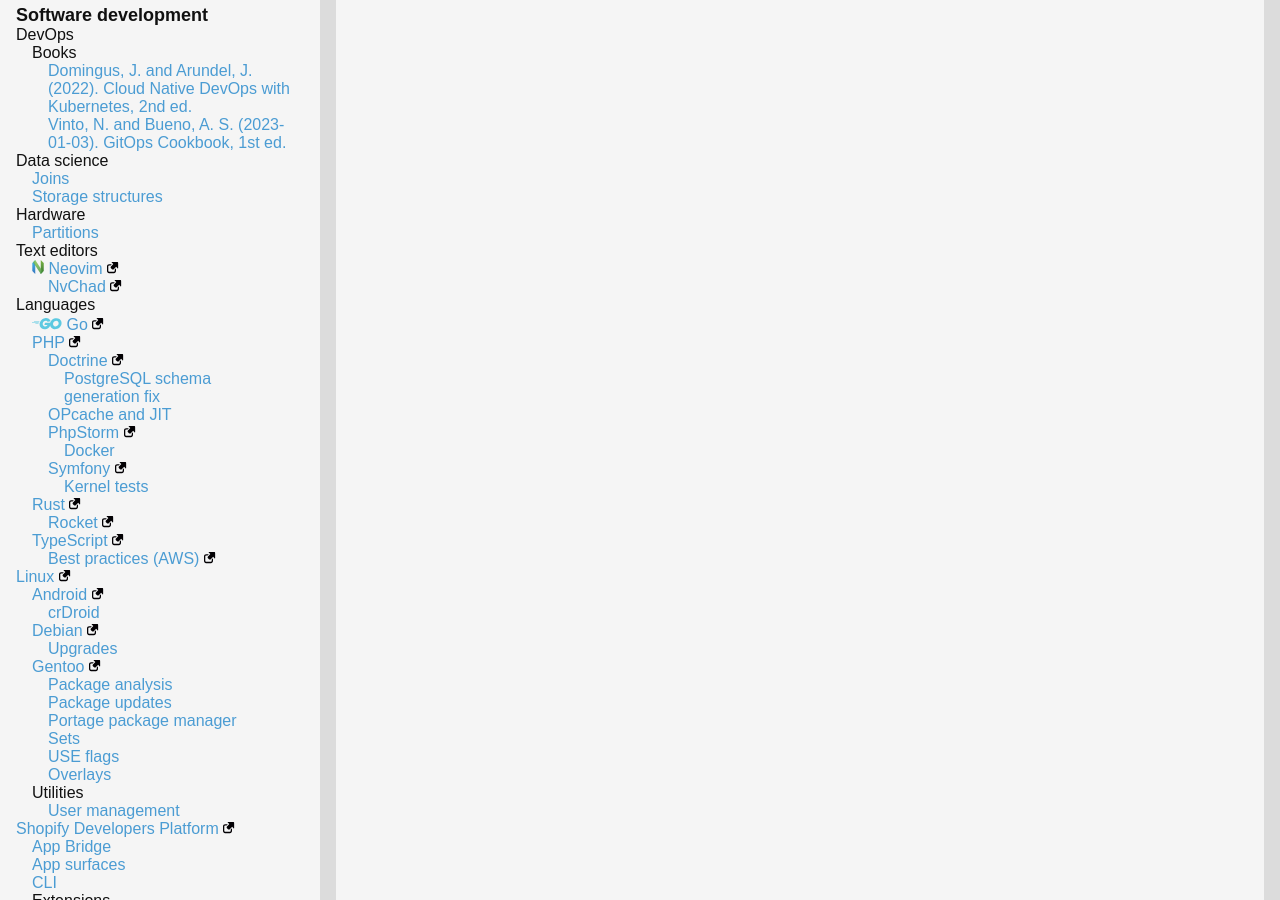
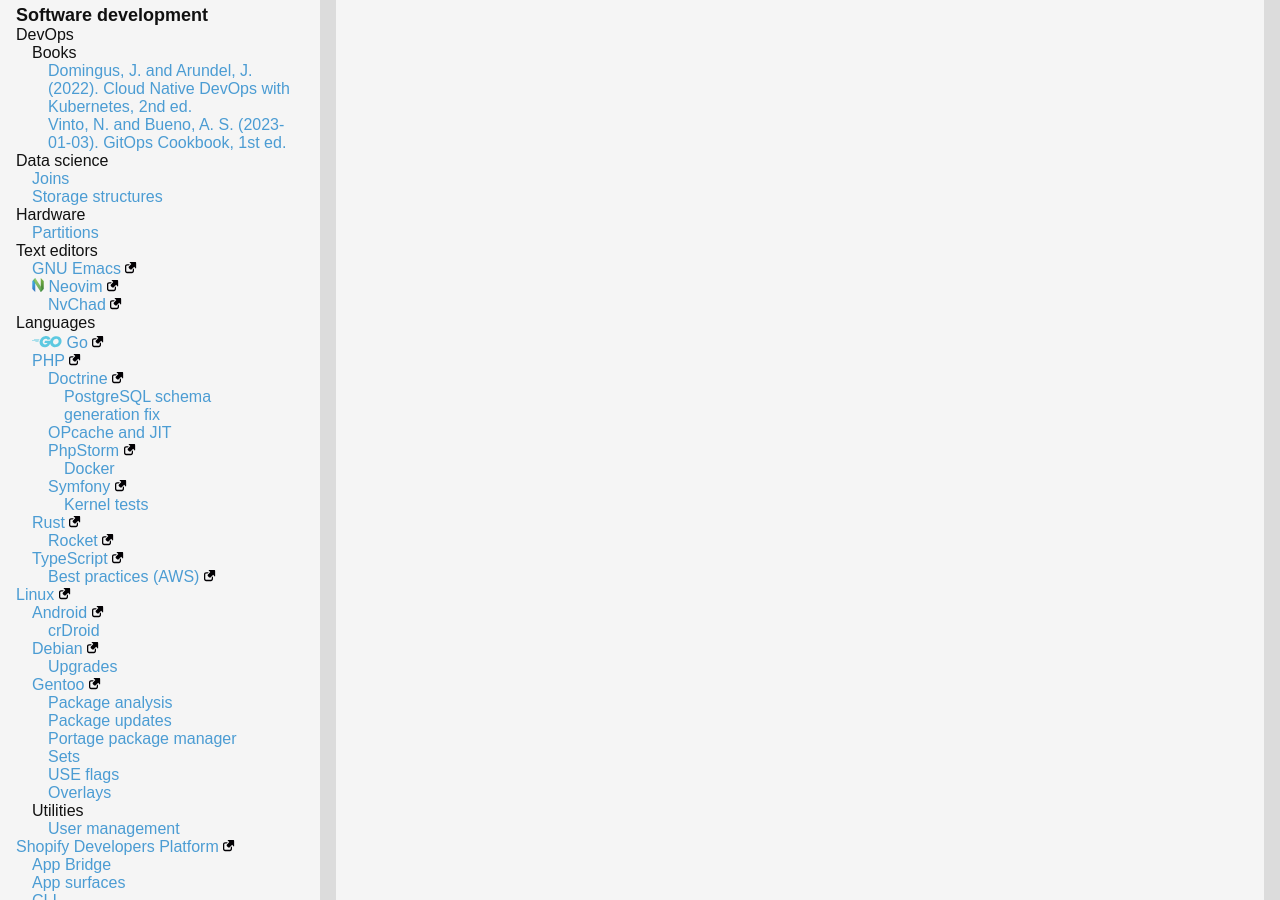
Before and after one commit to ganiulis/personal-notes, a Jekyll site: the page built from index.md, in a window 1280 px wide and 900 px high, scrolled down 489 px. Built offline with Jekyll 4.4.1, drawn with Linux system fonts in a browser that asks for light colours; our own code applies the rules of GitHub Pages for plain Markdown files.

Commit message:
feat: Notes

```diff
--- a/_data/navigation.yaml
+++ b/_data/navigation.yaml
@@ -71,6 +71,8 @@ items:
       - title: Text editors
         path: text-editors
         items:
+          - title: GNU Emacs
+            website: https://www.gnu.org/software/emacs/
           - title: Neovim
             website: https://neovim.io
             icon: neovim.svg
```
